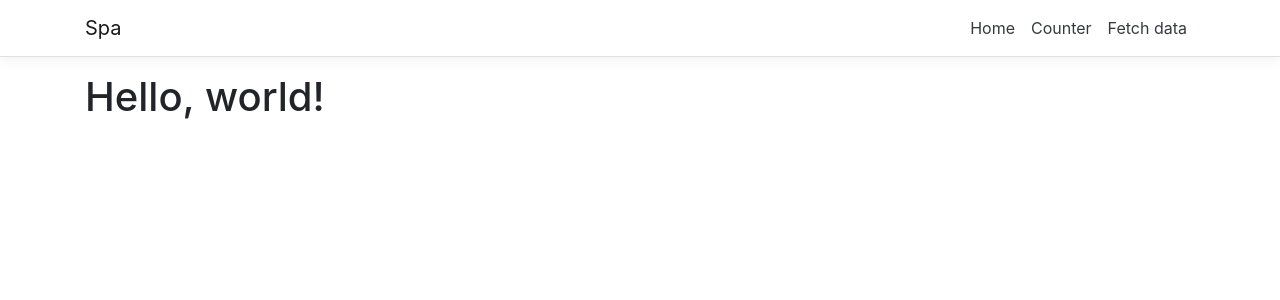
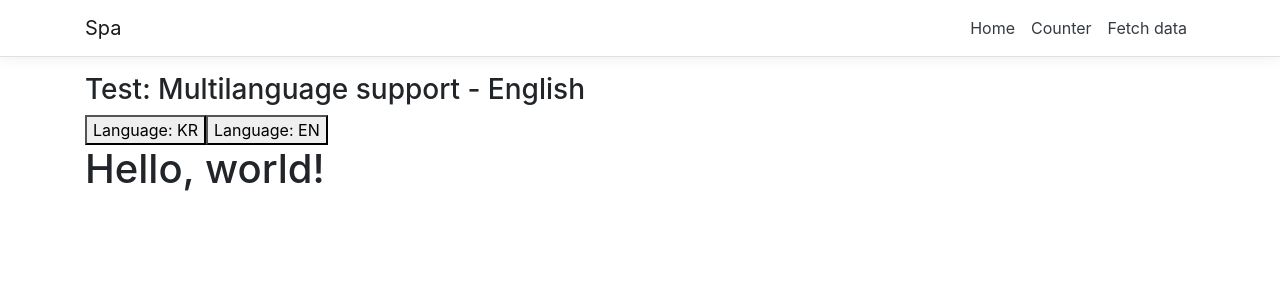
Before and after one commit to plan-your-vote/plan-your-vote-cms, an Angular app in the folder Spa/ClientApp/: page / in a window 1280 px wide. Shown: the top 300 px of the page. Built offline with nearby package versions, Linux system fonts and the light colour scheme.

Commit message:
feat: implement multi-language support on app component

```diff
--- a/Spa/ClientApp/src/app/app.component.html
+++ b/Spa/ClientApp/src/app/app.component.html
@@ -1,6 +1,15 @@
 <body>
   <app-nav-menu></app-nav-menu>
   <div class="container">
+    <h3>
+      {{ 'TITLE' | translate }}
+    </h3>
+
+    <div>
+      <button (click)="setLang('kr')">Language: KR</button>
+      <button (click)="setLang('en')">Language: EN</button>
+    </div>
+
     <router-outlet></router-outlet>
   </div>
 </body>
--- a/Spa/ClientApp/src/app/app.component.ts
+++ b/Spa/ClientApp/src/app/app.component.ts
@@ -1,4 +1,5 @@
 import { Component } from '@angular/core';
+import { TranslateService } from './services/translate.service';
 
 @Component({
   selector: 'app-root',
@@ -7,4 +8,14 @@ import { Component } from '@angular/core';
 })
 export class AppComponent {
   title = 'app';
+
+  constructor(private translate: TranslateService) {
+    translate.use('en').then(() => {
+      console.log(translate.data);
+    });
+  }
+
+  setLang(lang: string) {
+    this.translate.use(lang);
+  }
 }
```
